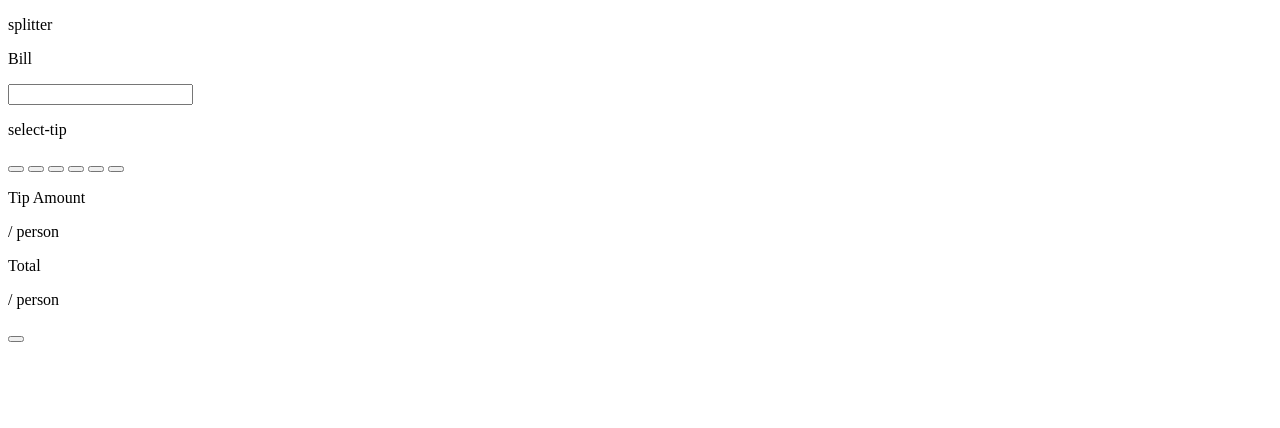
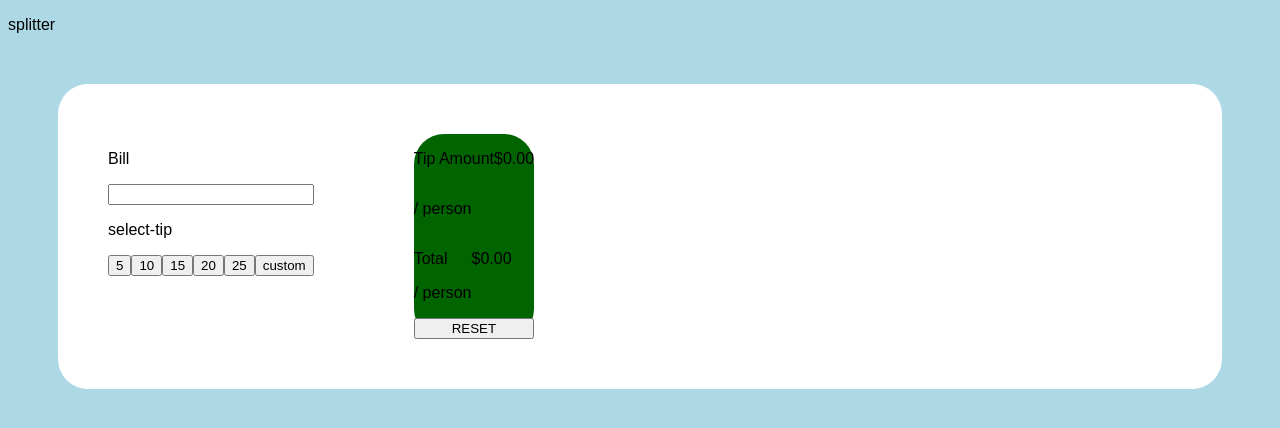
Before and after one commit to eves79/tipcalculatorapp, a plain HTML site: page index.html in a window 1280 px wide. Drawn offline with Linux system fonts and the light colour scheme.

Commit message:
added css and html

```diff
--- a/index.html
+++ b/index.html
@@ -10,7 +10,7 @@
     <div class="outside">
         <p class="split">splitter</p>
     </div>
-    <div class="contianer">
+    <div class="container">
         <div class="leftbox">
             <div class="bill">
                 <p>Bill</p>
@@ -21,12 +21,12 @@
             <div class="tipselects"></div>
                 <p>select-tip</p>
                 <div class="tips">
-                    <button class="5"></button>
-                    <button class="10"></button>
-                    <button class="15"></button>
-                    <button class="20"></button>
-                    <button class="25"></button>
-                    <button class="custom"></button>
+                    <button class="tip">5</button>
+                    <button class="tip">10</button>
+                    <button class="tip">15</button>
+                    <button class="tip">20</button>
+                    <button class="tip">25</button>
+                    <button class="tip">custom</button>
                 </div>
             <div class="people"></div>
             <div class="input"></div>
@@ -37,16 +37,16 @@
                     <p>Tip Amount</p>
                     <p>/ person</p>
                 </div>
-                <p class="money"></p>
+                <p class="money">$0.00</p>
             </div>
             <div class="total">
                 <div class="total-text">
                     <p>Total</p>
                     <p>/ person</p>
                 </div>
-                <p class="money"></p>
+                <p class="money">$0.00</p>
             </div>
-            <button id="reset"></button>
+            <button id="reset">RESET</button>
         </div>
     </div>
 </body>
--- a/styles.css
+++ b/styles.css
@@ -0,0 +1,68 @@
+body{
+    font-family: Arial, Helvetica, sans-serif;
+    background-color: lightblue;
+
+}
+.container{
+    display: flex;
+    flex-direction: row;
+    background-color: white;
+    padding: 50px;
+    border-radius: 30px;
+    margin: 50px 50px 50px 50px;
+
+}
+
+.leftbox{
+    display: flex;
+    flex-direction: column;
+}
+
+.bill{
+
+}
+
+.inputbox{
+    display: flex;
+    flex-direction: column;
+}
+
+.tipselects{
+
+}
+
+.tips{
+    display: flex;
+    flex-direction: row;
+}
+
+.button{
+
+}
+
+.rightbox{
+    display: flex;
+    flex-direction: column;
+    margin-left: 100px;
+    background-color: darkgreen;
+    border-radius: 30px;
+}
+
+.tip_amount{
+    display: flex;
+    flex-direction: row;
+}
+
+.tip-text{
+    display: flex;
+    flex-direction: column;
+}
+
+.total{
+    display: flex;
+    flex-direction: row;
+}
+
+.reset{
+
+}
```
Also changed, not shown: calculator.html (deleted).
